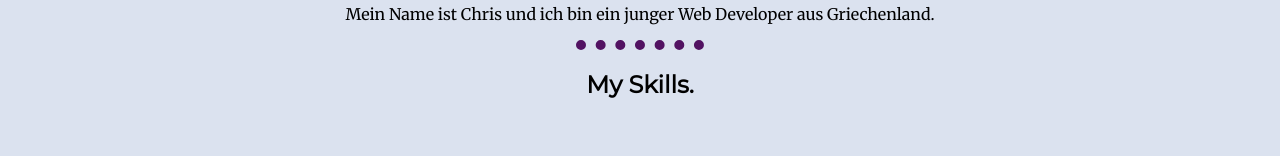
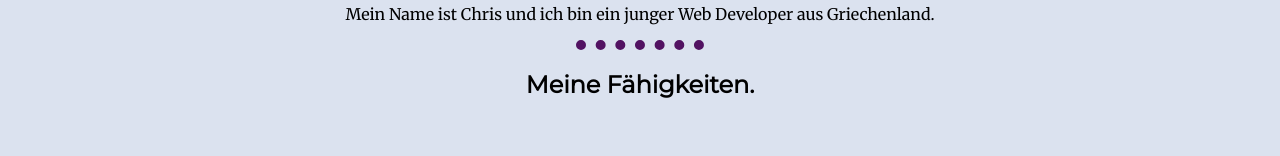
Before and after one commit to ChrisRag/Freelancer, a plain HTML site: page index.html in a window 1280 px wide. Shown: the part 906-1062 px from the top of the page. Drawn offline with Linux system fonts and the light colour scheme; a web font is replaced by a local one.

Commit message:
Update index.html

```diff
--- a/index.html
+++ b/index.html
@@ -25,7 +25,7 @@
     </div>
     <hr>
     <div class="skills">
-      <h2>My Skills.</h2>
+      <h2>Meine Fähigkeiten.</h2>
       <div class="skill-row">
         <img class="" src="" alt="">
         <h3>Unterrichten und Übersetzen 🔝</h3>
```
